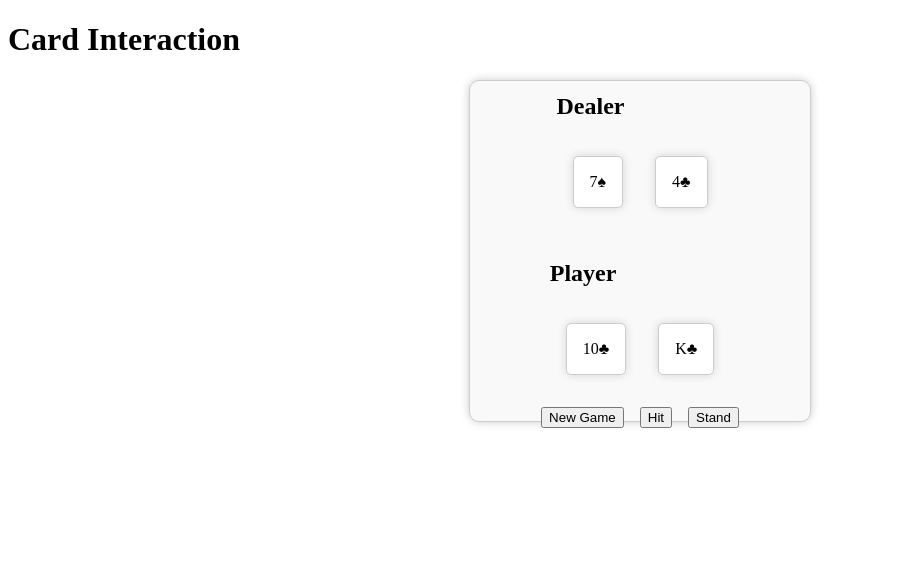
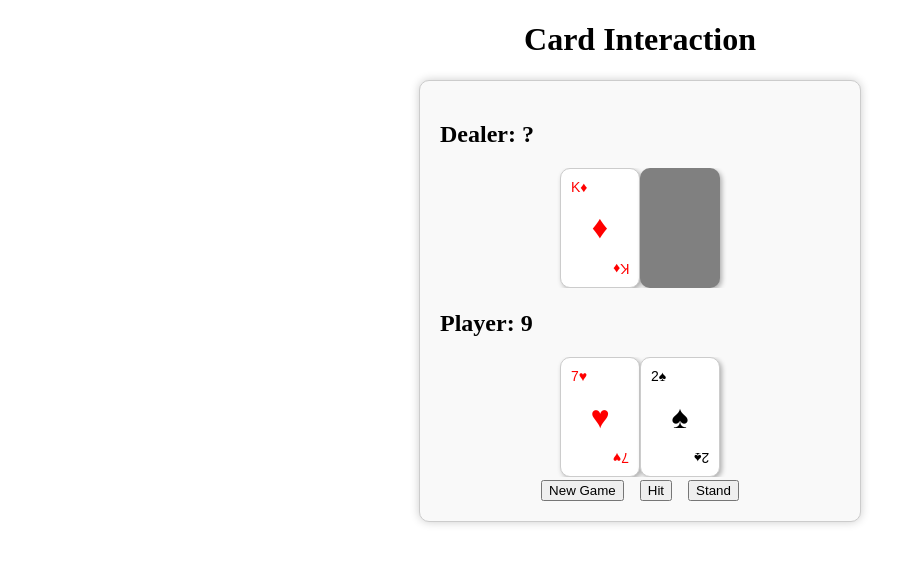
Before and after one commit to lukelin15/CardCounting, a SvelteKit app: page / in a window 1280 px wide. Both pictures are taken after a click on the button "New Game". Shown: the top 564 px of the page, without its empty margins (0-918 px from the left). Built offline with nearby package versions, Linux system fonts and the light colour scheme.

Commit message:
cleaner blackjack screen

```diff
--- a/src/components/App.svelte
+++ b/src/components/App.svelte
@@ -9,5 +9,7 @@
 </main>
 
 <style>
-  /* Write your CSS here */
+  h1 {
+    text-align: center;
+  }
 </style>
--- a/src/components/Blackjack.svelte
+++ b/src/components/Blackjack.svelte
@@ -1,5 +1,6 @@
 <script>
     import { fly } from 'svelte/transition';
+    import Card from './Card.svelte'
 
     // deck initializing stuff
     let vals = ['A', '2', '3', '4', '5', '6', '7', '8', '9', '10', 'J', 'Q', 'K'];
@@ -18,6 +19,7 @@
     let playerHand = [];
     let dealerHand = [];
     let gameOver = false;
+    let hasStood = false;
 
     function shuffle() {
       for (let i = deck.length - 1; i > 0; i--) {
@@ -26,7 +28,13 @@
       }
     }
 
+    shuffle()
+
     function deal(hand) {
+      if (deck.length == 0) {
+        deck = [...newDeck]
+        shuffle()
+      }
         let newHand = [...hand, deck.pop()];
         return newHand;
     }
@@ -41,7 +49,6 @@
     }
 
     function newGame() {
-        shuffle();
         playerHand = deal([]);
         dealerHand = deal([]);
         playerHand = deal(playerHand);
@@ -55,6 +62,7 @@
           dealerHand = deal(dealerHand);
         }
         gameOver = true;
+        hasStood = true;
       }
     }
 
@@ -103,23 +111,29 @@
 
 <main>
     <div id="dealer">
-      <h2>Dealer</h2>
+      {#if !gameOver && !hasStood}
+        <h2>Dealer: ?</h2>
+      {:else}
+        <h2>Dealer: {calculateHand(dealerHand)}</h2>
+      {/if}
       <div class="hand">
         {#each dealerHand as card, i (i)}
-        <div class="card" in:fly="{{ y: -200, duration: 500 }}">{card}</div>
+          {#if i === 1 && !gameOver && !hasStood}
+            <Card isPlaceholder={true} />
+          {:else}
+            <Card {card} />
+          {/if}
         {/each}
       </div>
-      <!-- <div>Score: {calculateHand(dealerHand)}</div> -->
     </div>
 
     <div id="player">
-      <h2>Player</h2>
+      <h2>Player: {calculateHand(playerHand)}</h2>
       <div class="hand">
         {#each playerHand as card, i (i)}
-        <div class="card" in:fly="{{ y: 200, duration: 500 }}">{card}</div>
+          <Card {card} />
         {/each}
       </div>
-      <!-- <div>Score: {calculateHand(playerHand)}</div> -->
     </div>
 
     <div id="controls">
@@ -129,21 +143,21 @@
     </div>
 
     {#if gameOver}
-        <div>
-            <h2>Winner</h2>
-            <div>{determineWinner()}</div>
+        <div class="overlay">
+            <h2>Winner: {determineWinner()}</h2>
         </div>
     {/if}
 </main>
 
 <style>
     main {
+      position: relative;
       display: flex;
       flex-direction: column;
       align-items: center;
-      justify-content: center;
-      width: 300px; /* Adjust the size to your preference */
-      height: 300px; /* Adjust the size to your preference */
+      justify-content: space-between;
+      width: 400px; /* Adjust the size to your preference */
+      height: 400px; /* Adjust the size to your preference */
       margin: auto;
       padding: 20px;
       border: 1px solid #ccc;
@@ -152,30 +166,40 @@
       background-color: #f9f9f9;
     }
 
-    .card {
-      font-size: 1em;
-      text-align: center;
-      padding: 1em;
-      border: 1px solid #ccc;
-      border-radius: 5px;
-      margin: 1em;
-      background-color: white;
-      box-shadow: 0 0 10px rgba(0, 0, 0, 0.15);
-    }
-
     .hand {
       display: flex;
       justify-content: center;
-      flex-wrap: wrap;
+      flex-wrap: nowrap; /* Prevent cards from wrapping */
+      overflow-x: auto; /* Allow horizontal scrolling */
+      max-width: 100%; /* Limit the width to the parent container */
+      gap: -1rem; /* Optional: Adjust the gap between cards if you want them to overlap */
+
     }
 
     #dealer, #player {
       margin-bottom: 1em;
+      overflow: visible; /* Ensure the container allows for overflow */
+      width: 100%; /* Ensure full utilization of the available width */
+      min-height: 140px; /* Adjust based on card height to ensure container does not collapse */
     }
 
     #controls {
+      position: relative;
       display: flex;
       justify-content: center;
       gap: 1em;
+      bottom: 0;
+    }
+
+    .overlay {
+      position: absolute;
+      width: 70%;
+      height: 70%;
+      display: flex;
+      justify-content: center;
+      align-items: center;
+      background-color: rgba(0, 0, 0, 0.5);
+      color: white;
+      font-size: 24px;
     }
 </style>
--- /dev/null
+++ b/src/components/Card.svelte
@@ -0,0 +1,83 @@
+<script>
+  export let card;
+  export let isPlaceholder = false;
+
+  // $ for reactivity
+  $: value = isPlaceholder ? '' : card.slice(0, -1);
+  $: suit = isPlaceholder ? '' : card.slice(-1);
+  $: isRed = suit === '♥' || suit === '♦';
+</script>
+
+<div class="card" class:placeholder={isPlaceholder}>
+  <div class="card-top">
+    <span class="card-value" class:red={isRed}>{value}</span>
+    <span class="card-suit" class:red={isRed}>{suit}</span>
+  </div>
+  <div class="card-middle" class:red={isRed}>
+    <span class="card-suit">{suit}</span>
+  </div>
+  <div class="card-bottom">
+    <span class="card-value" class:red={isRed}>{value}</span>
+    <span class="card-suit" class:red={isRed}>{suit}</span>
+  </div>
+</div>
+
+<style>
+  .card {
+    width: 80px;
+    height: 120px;
+    display: flex;
+    flex-direction: column;
+    justify-content: center;
+    position: relative;
+    border: 1px solid #ccc;
+    border-radius: 10px;
+    background-color: white;
+    box-shadow: 2px 2px 5px rgba(0, 0, 0, 0.3);
+    padding: 10px;
+    box-sizing: border-box;
+    font-family: 'Arial', sans-serif;
+  }
+
+  .card-top, .card-bottom {
+    display: flex;
+    flex-direction: row;
+  }
+
+  .card-top .card-value, .card-top .card-suit, .card-bottom .card-value, .card-bottom .card-suit {
+    font-size: 14px;
+  }
+
+  .card-middle .card-suit {
+    font-size: 32px;
+  }
+
+  .card-bottom {
+    transform: rotate(180deg);
+    position: absolute;
+    bottom: 10px;
+    right: 10px;
+  }
+
+  .card-top {
+    position: absolute;
+    top: 10px;
+    left: 10px;
+  }
+
+  .card-middle {
+    display: flex;
+    justify-content: center;
+    align-items: center;
+  }
+
+  .red {
+    color: red;
+  }
+
+  .placeholder {
+    background-color: grey;
+    color: transparent;
+    border: none;
+  }
+</style>
```
